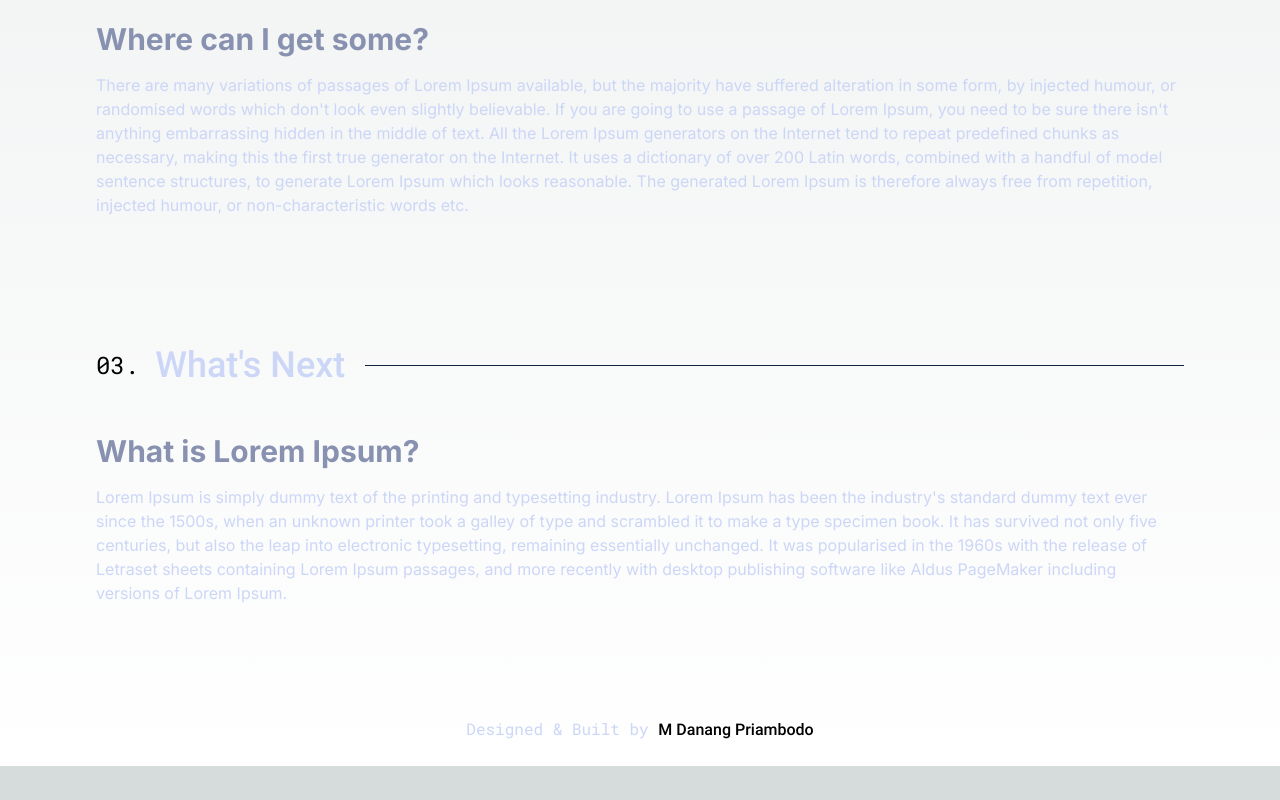
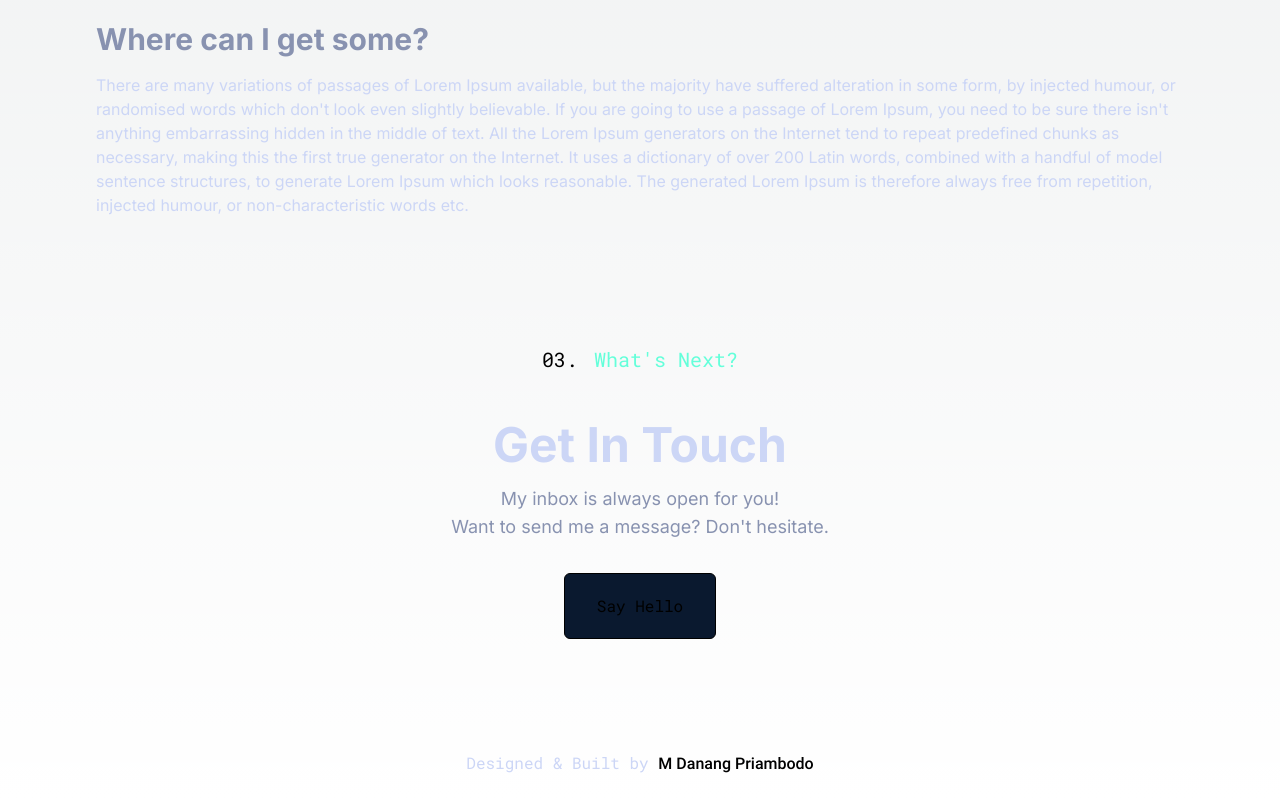
Before and after one commit to mcdanang/porto, a Next.js app: page / in a window 1280 px wide. Shown: the part 1879-2679 px from the top of the page. Before the commit the page ends 2645 px from the top, so only its background shows below. Built offline with nearby package versions, Linux system fonts and the light colour scheme.

Commit message:
add contact

```diff
--- a/src/app/page.tsx
+++ b/src/app/page.tsx
@@ -18,7 +18,7 @@ export default function Home() {
       <Layout id="projects" no="02." title="Some Things I've Built">
         <Projects/>
       </Layout>
-      <Layout id="contact" no="03." title="What's Next">
+      <Layout id="contact" no="03." title="What's Next?">
         <Contact/>
       </Layout>
       <Footer />
--- a/src/components/Layout.tsx
+++ b/src/components/Layout.tsx
@@ -11,10 +11,10 @@ export default function Layout({
 }) {
   return (
     <div id={id} className="py-16">
-      <header className="w-full flex items-center">
-        <h1 className="font-roboto-mono text-2xl mr-4">{no}</h1>
-        <h1 className=" flex-shrink-0 font-roboto text-4xl text-white">{title}</h1>
-        <hr className="ml-5 w-full border-[#112240]"/>
+      <header className={id === "contact"? "flex justify-center text-xl" : "w-full flex items-center text-2xl"}>
+        <h1 className="font-roboto-mono mr-4">{no}</h1>
+        <h1 className={["flex-shrink-0 ", id === 'contact'? "text-teal text-xl font-roboto-mono" : "text-white text-4xl font-roboto" ].join("")}>{title}</h1>
+        <hr className={id === 'contact'? "hidden" : "ml-5 w-full border-[#112240]"}/>
       </header>
       <main>{children}</main>
     </div>
--- a/src/components/sections/Contact.tsx
+++ b/src/components/sections/Contact.tsx
@@ -1,20 +1,22 @@
 export default function Contact() {
   return (
     <section>
-      <h1 className="text-3xl font-bold text-[#8892b0] pt-12 pb-4">
-        What is Lorem Ipsum?
+      <h1 className="text-5xl font-bold text-white pt-12 pb-4 text-center">
+        Get In Touch
       </h1>
-      <p className="text-white">
-        Lorem Ipsum is simply dummy text of the printing and typesetting
-        industry. Lorem Ipsum has been the industry&apos;s standard dummy text
-        ever since the 1500s, when an unknown printer took a galley of type and
-        scrambled it to make a type specimen book. It has survived not only five
-        centuries, but also the leap into electronic typesetting, remaining
-        essentially unchanged. It was popularised in the 1960s with the release
-        of Letraset sheets containing Lorem Ipsum passages, and more recently
-        with desktop publishing software like Aldus PageMaker including versions
-        of Lorem Ipsum.
+      <p className="text-gray text-lg text-center">
+        My inbox is always open for you! <br /> Want to send me a message? Don't
+        hesitate.
       </p>
+      <div className="flex justify-center pt-8">
+        <a href="mailto:mdanangpriambodo@gmail.com" target="_blank">
+          <div className="cursor-pointer w-fit">
+            <div className="transition bg-donker py-5 px-8 border rounded-md font-roboto-mono hover:shadow-[4px_4px_0_0_#64ffda] hover:-translate-x-[5px] hover:-translate-y-[5px]">
+              Say Hello
+            </div>
+          </div>
+        </a>
+      </div>
     </section>
   );
 }
```
